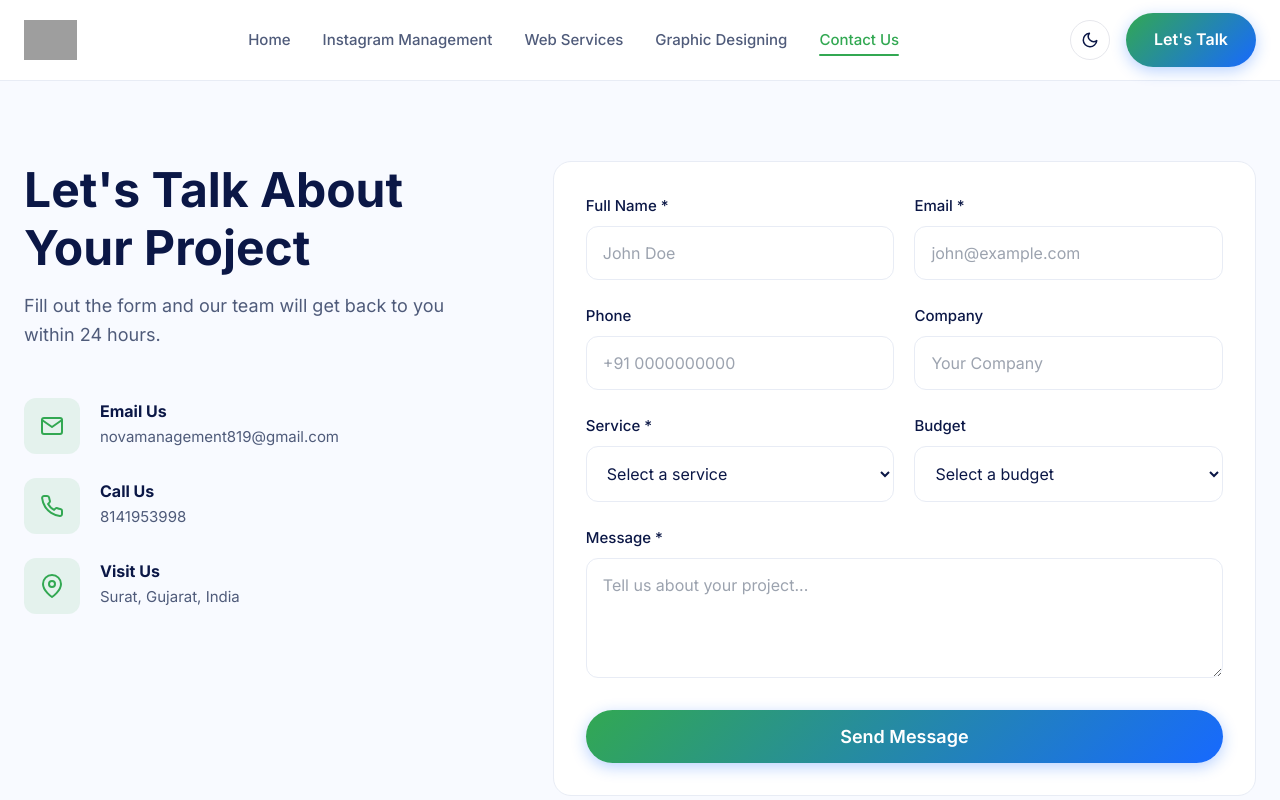
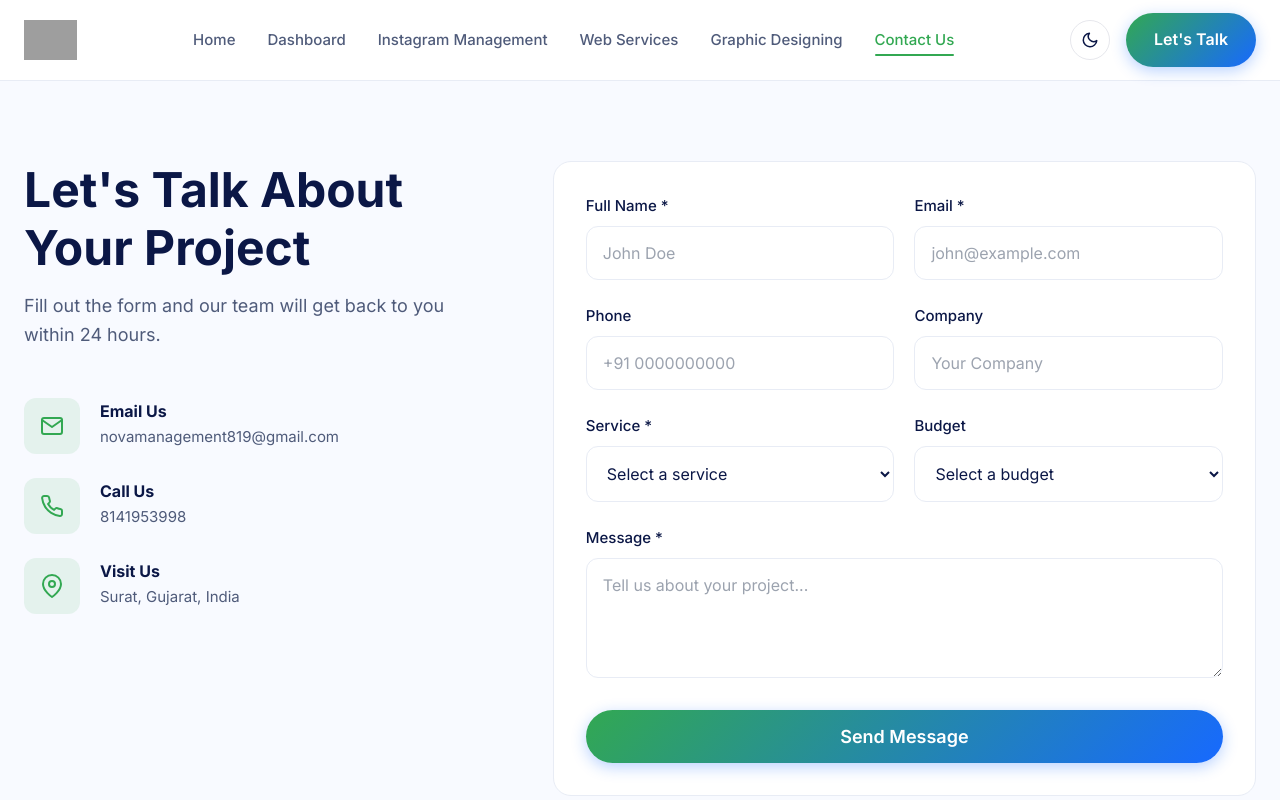
Before and after one commit to BSS2707/client_work2.2, a React (Vite) app: page /contact in a window 1280 px wide. Shown: the top 800 px of the page. Built offline with nearby package versions, Linux system fonts and the light colour scheme; grey boxes are pictures that could not be loaded.

Commit message:
restore dashboard page

```diff
--- a/src/App.jsx
+++ b/src/App.jsx
@@ -5,6 +5,7 @@
 import ScrollToTop from './components/ScrollToTop/ScrollToTop';
 
 import Home from './pages/Home/Home';
+import Dashboard from './pages/Dashboard/Dashboard';
 import InstagramManagement from './pages/InstagramManagement/InstagramManagement';
 import WebDevelopment from './pages/WebDevelopment/WebDevelopment';
 import GraphicDesigning from './pages/GraphicDesigning/GraphicDesigning';
@@ -24,6 +25,7 @@
         <main className="main-content">
           <Routes>
             <Route path="/" element={<Home />} />
+            <Route path="/dashboard" element={<Dashboard />} />
             <Route path="/instagram-management" element={<InstagramManagement />} />
             <Route path="/web-development" element={<WebDevelopment />} />
             <Route path="/graphic-designing" element={<GraphicDesigning />} />
--- a/src/components/Navbar/Navbar.jsx
+++ b/src/components/Navbar/Navbar.jsx
@@ -51,6 +51,7 @@
 
   const navLinks = [
     { name: 'Home', path: '/' },
+    { name: 'Dashboard', path: '/dashboard' },
     { name: 'Instagram Management', path: '/instagram-management' },
     { name: 'Web Services', path: '/web-development' },
     { name: 'Graphic Designing', path: '/graphic-designing' },
```
Also changed, not shown: 5 other files (tests, documents, lock files or other folders).
